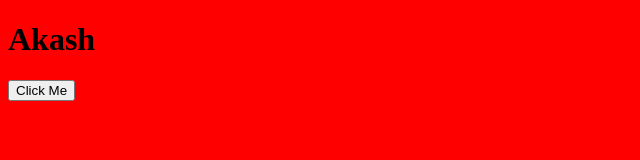
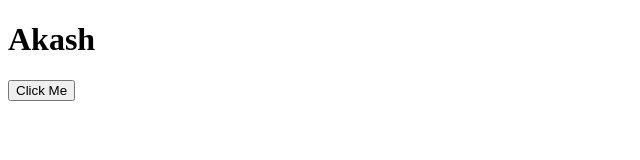
Before and after one commit to AkashKalyane/learning-github, a plain HTML site: page index.html in a window 1280 px wide. Shown: the whole page, without its empty margins (0-640 px from the left). Drawn offline with Linux system fonts and the light colour scheme.

```diff
--- a/index.html
+++ b/index.html
@@ -3,7 +3,6 @@
   <head>
     <meta charset="UTF-8" />
     <meta name="viewport" content="width=device-width, initial-scale=1.0" />
-    <link rel="stylesheet" href="style.css" />
     <title>Document</title>
   </head>
   <body>
--- a/style.css
+++ /dev/null
@@ -1,3 +0,0 @@
-body {
-  background-color: red;
-}
```
